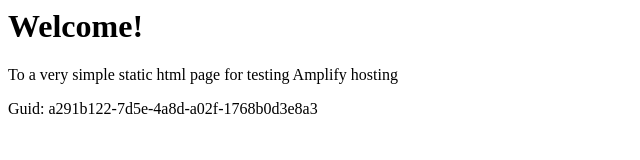
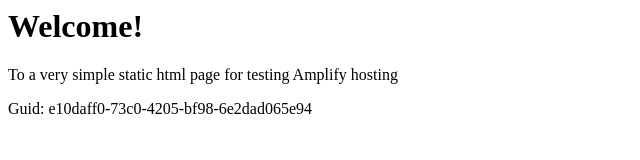
Before and after one commit to aws-aemilia-fra/Github-PR-Commit-Integration-Test-DoNotTouch-GitHubWebhookPushCanaryTest-v1-preprod-eu-central-1, a website: page src/index.html in a window 1280 px wide. Shown: the full height of the page, 0-640 px from the left. Drawn offline with Linux system fonts and the light colour scheme.

Commit message:
commit from integ tests

```diff
--- a/src/index.html
+++ b/src/index.html
@@ -12,6 +12,6 @@
 <body>
     <h1>Welcome!</h1>
     <p>To a very simple static html page for testing Amplify hosting</p>
-    <p>Guid: a291b122-7d5e-4a8d-a02f-1768b0d3e8a3</p></body>
+    <p>Guid: e10daff0-73c0-4205-bf98-6e2dad065e94</p></body>
 
 </html>
```
